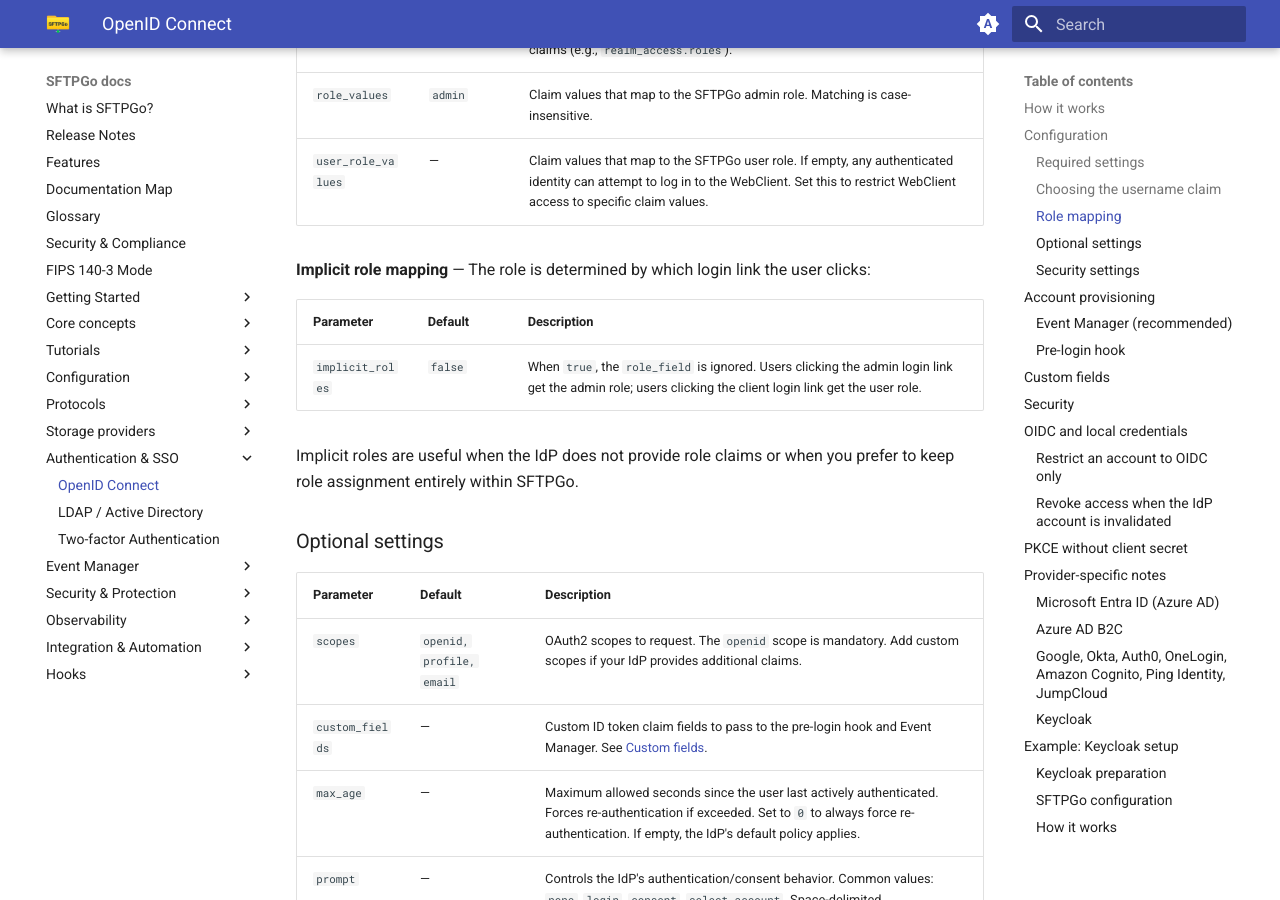
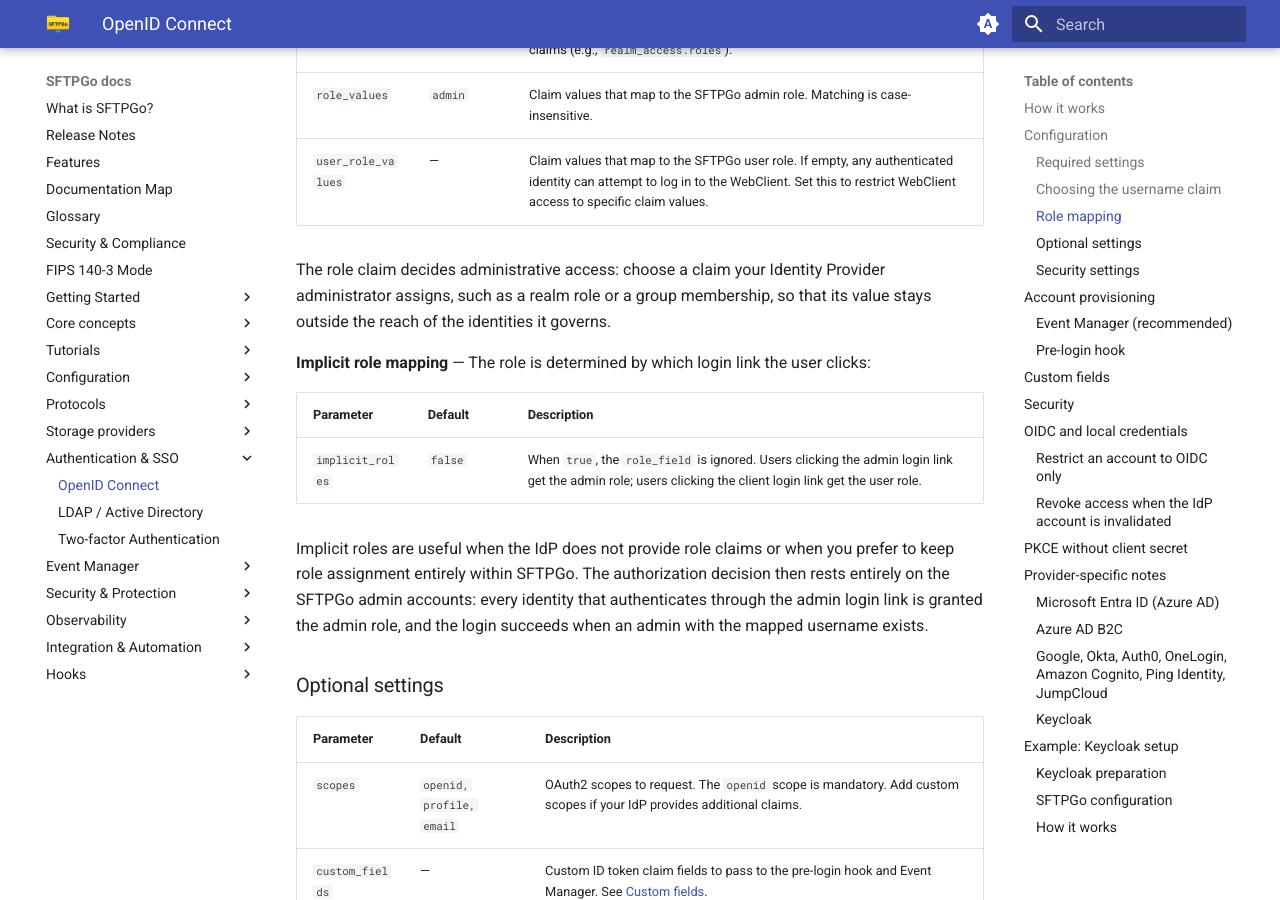
Before and after one commit to sftpgo/docs, an MkDocs documentation site: the page built from docs/oidc.md, in a window 1280 px wide and 900 px high, scrolled down 2044 px. Built offline with MkDocs 1.6.1 and Material for MkDocs 9.7.7, drawn with Linux system fonts in a browser that asks for light colours; emoji names are drawn with the system emoji font; the version menu is left out.

Commit message:
oidc: document the role claim selection criteria
Signed-off-by: Nicola Murino <nicola.murino@gmail.com>

```diff
--- a/docs/oidc.md
+++ b/docs/oidc.md
@@ -54,13 +54,15 @@ SFTPGo needs to determine whether an authenticated user should access the WebAdm
 | `role_values` | `admin` | Claim values that map to the SFTPGo admin role. Matching is case-insensitive. |
 | `user_role_values` | — | Claim values that map to the SFTPGo user role. If empty, any authenticated identity can attempt to log in to the WebClient. Set this to restrict WebClient access to specific claim values. |
 
+The role claim decides administrative access: choose a claim your Identity Provider administrator assigns, such as a realm role or a group membership, so that its value stays outside the reach of the identities it governs.
+
 **Implicit role mapping** — The role is determined by which login link the user clicks:
 
 | Parameter | Default | Description |
 | ----------- | --------- | ------------- |
 | `implicit_roles` | `false` | When `true`, the `role_field` is ignored. Users clicking the admin login link get the admin role; users clicking the client login link get the user role. |
 
-Implicit roles are useful when the IdP does not provide role claims or when you prefer to keep role assignment entirely within SFTPGo.
+Implicit roles are useful when the IdP does not provide role claims or when you prefer to keep role assignment entirely within SFTPGo. The authorization decision then rests entirely on the SFTPGo admin accounts: every identity that authenticates through the admin login link is granted the admin role, and the login succeeds when an admin with the mapped username exists.
 
 ### Optional settings
 
```
